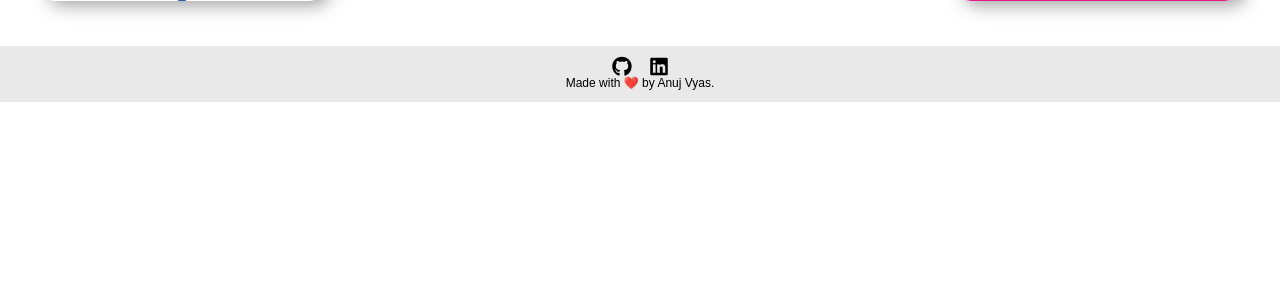
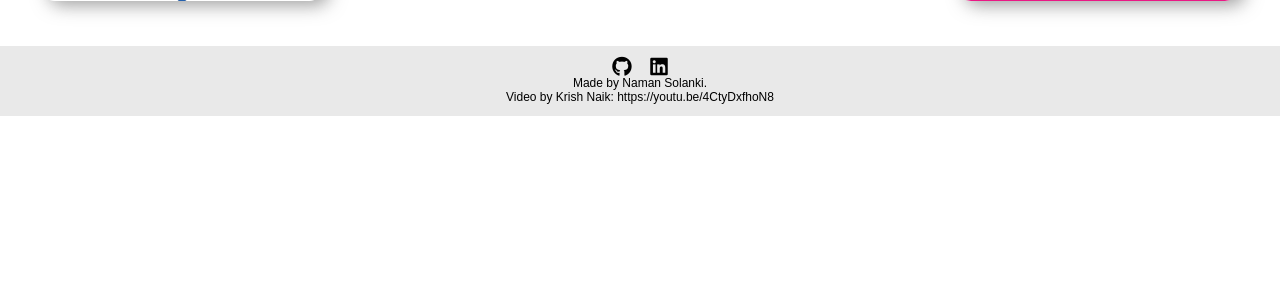
Before and after one commit to namansolanki549/IPL_Score_Prediction, a Flask app: template templates/result.html in a window 1280 px wide. Shown: the part 510-800 px from the top of the page. Run offline with Flask 2, Linux system fonts and the light colour scheme; the template is opened without the code that fills it, so the values that code supplies are empty; parts of the project's set-up code (start-up, migrations or seed data) failed here and were passed over; some libraries are stand-ins or nearby versions.

Commit message:
Update result.html

```diff
--- a/templates/result.html
+++ b/templates/result.html
@@ -120,10 +120,11 @@
         <!-- Footer -->
        <div class='footer'>
            <div class="contact">
-               <a target="_blank" href="https://github.com/anujvyas/IPL-First-Innings-Score-Prediction-Deployment"><i class="fab fa-github fa-lg contact-icon"></i></a>
-               <a target="_blank" href="https://www.linkedin.com/in/anujkvyas"><i class="fab fa-linkedin fa-lg contact-icon"></i></a>
+               <a target="_blank" href="https://github.com/namansolanki549/IPL_Score_Predictiont"><i class="fab fa-github fa-lg contact-icon"></i></a>
+               <a target="_blank" href="https://www.linkedin.com/in/naman-solanki-643357191/"><i class="fab fa-linkedin fa-lg contact-icon"></i></a>
            </div>
-           <p class='footer-description'>Made with ❤️ by Anuj Vyas.</p>
+           <p class='footer-description'>Made by Naman Solanki.</p>
+	   <p class='footer-description'>Video by Krish Naik: https://youtu.be/4CtyDxfhoN8</p>
        </div>
 
     </body>
```
